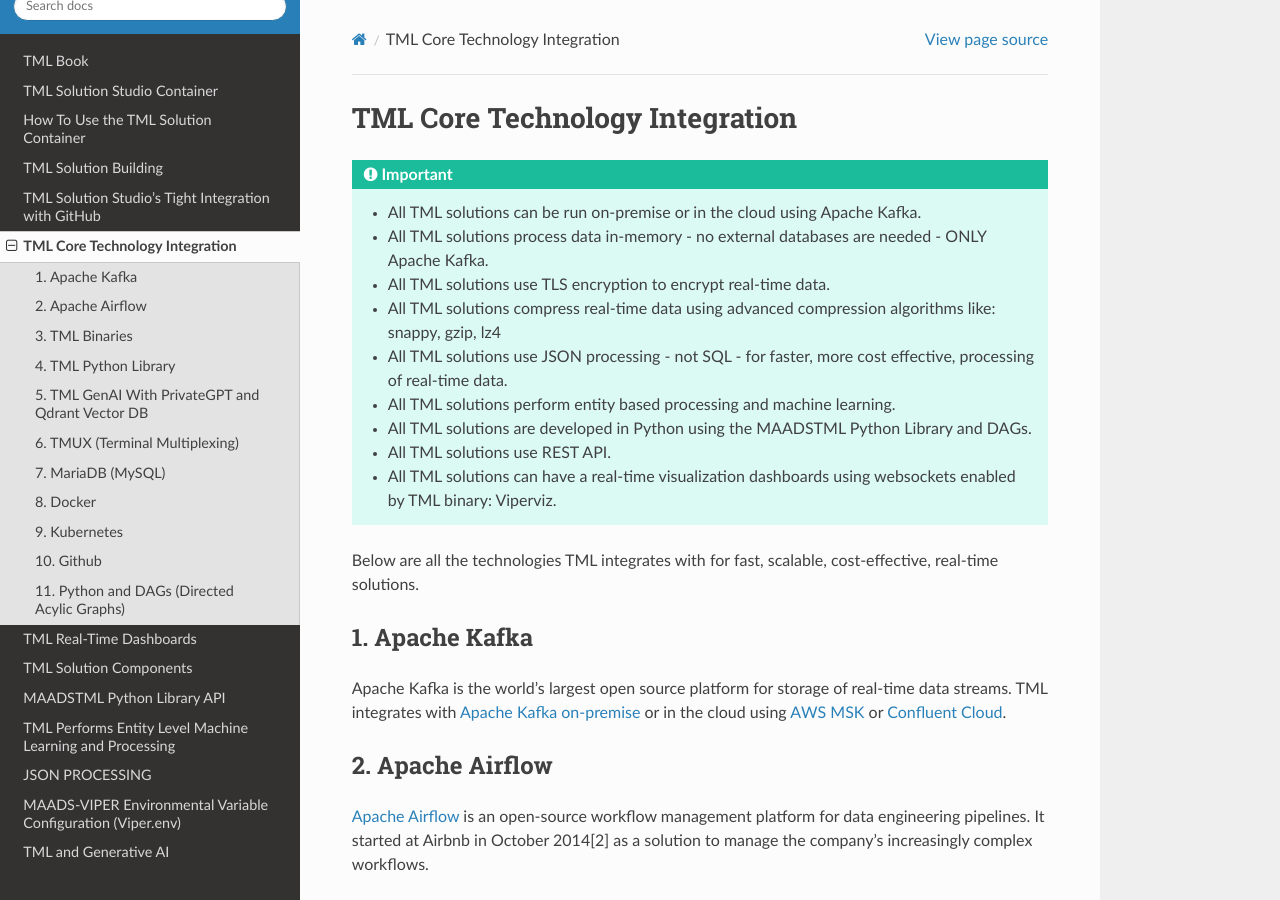
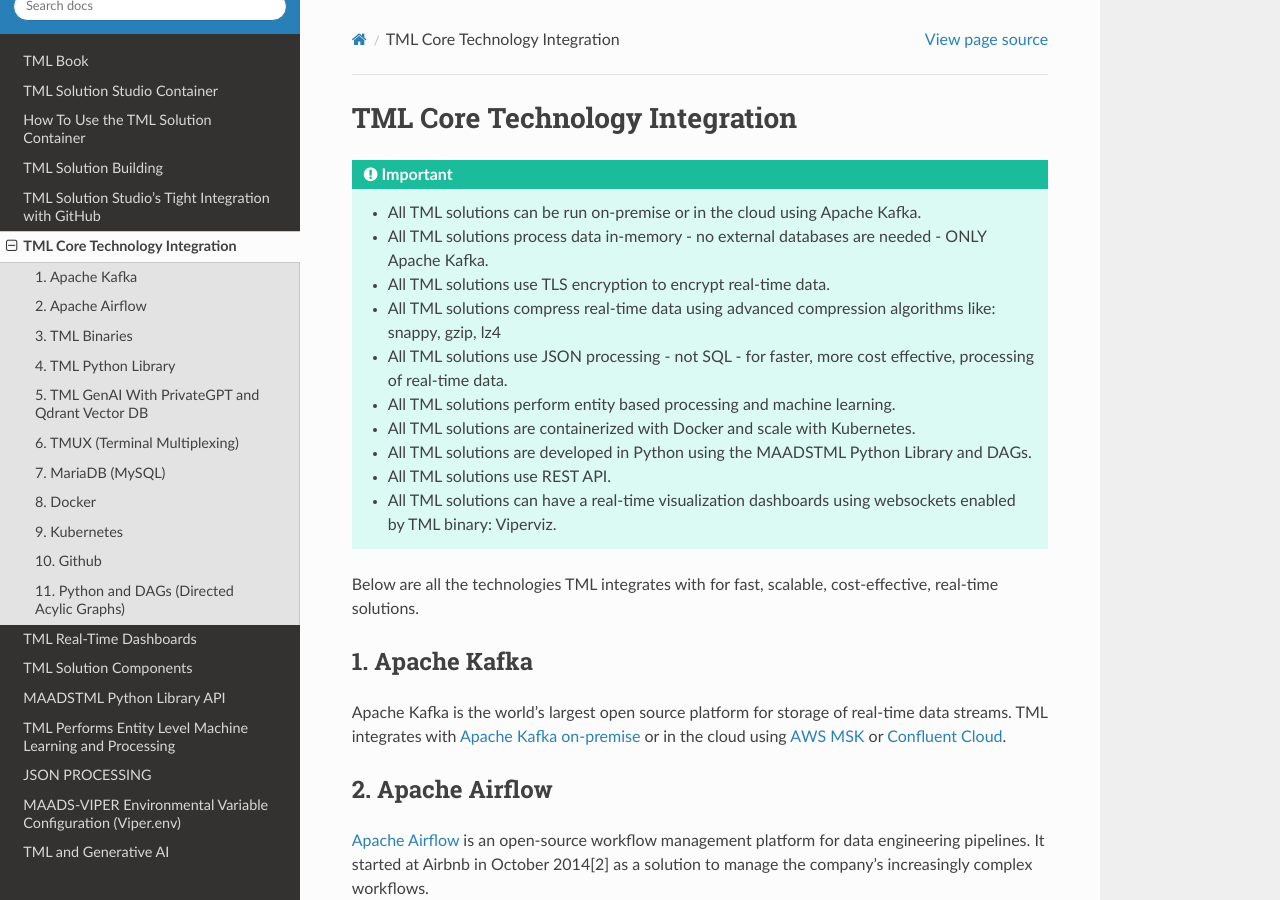
Before and after one commit to smaurice101/readthedocs, a Sphinx documentation site: the page built from docs/source/coreintegrations.rst, in a window 1280 px wide and 900 px high. Built offline with Sphinx 7.4.7 and the Read the Docs theme 2.0.0, drawn with Linux system fonts in a browser that asks for light colours.

Commit message:
Update coreintegrations.rst

```diff
--- a/docs/source/coreintegrations.rst
+++ b/docs/source/coreintegrations.rst
@@ -14,6 +14,8 @@
    - All TML solutions use JSON processing - not SQL - for faster, more cost effective, processing of real-time data.
 
    - All TML solutions perform entity based processing and machine learning.
+
+   - All TML solutions are containerized with Docker and scale with Kubernetes.
 
    - All TML solutions are developed in Python using the MAADSTML Python Library and DAGs.
 
```
